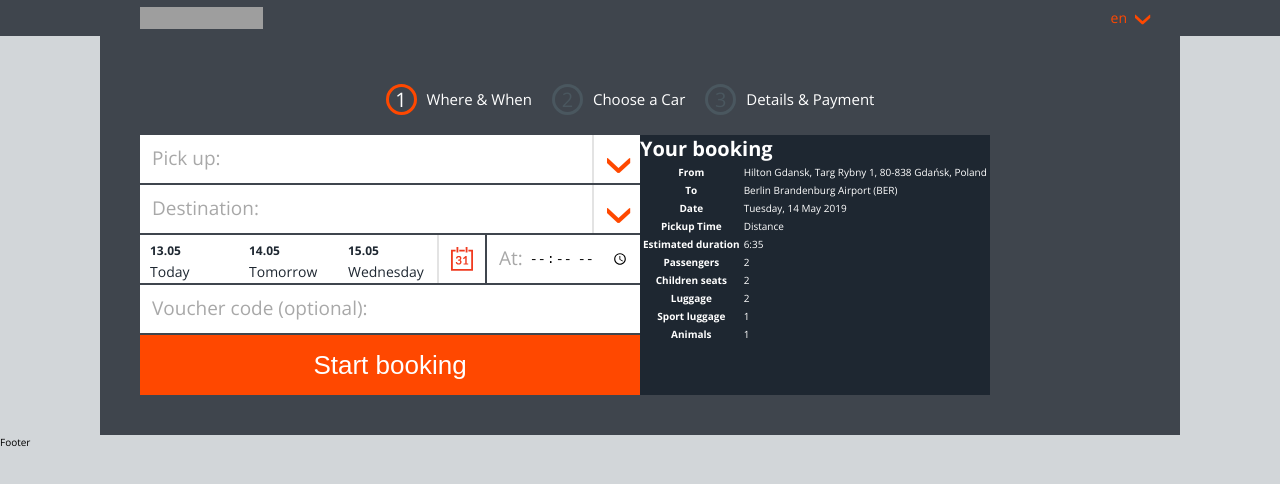
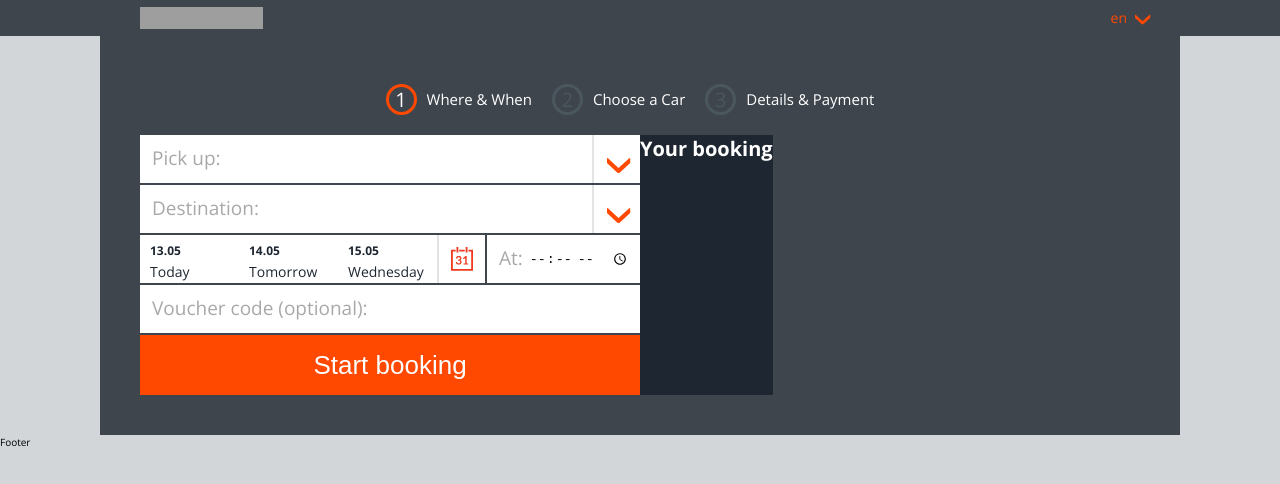
Before and after one commit to iambro/booking-process, a React (Create React App) app: page / in a window 1280 px wide. Shown: the top 484 px of the page. Built offline with nearby package versions, Linux system fonts and the light colour scheme; grey boxes are pictures that could not be loaded.

Commit message:
Add map function to rendering HTML in Summary.js

```diff
--- a/src/components/Summary.js
+++ b/src/components/Summary.js
@@ -1,52 +1,22 @@
 import React from "react";
 
-const Summary = () => {
+const Summary = props => {
+  const summary = Object.keys(props.form).map(item =>
+    props.form[item] !== "" ? (
+      <tr key={item}>
+        <th>From</th>
+        <td>{props.form[item]}</td>
+      </tr>
+    ) : null
+  );
+
   return (
     <div className="summary">
       <div className="summary-info">
         <h1 className="summary-header">Your booking</h1>
         <table className="summary-details">
           <tbody>
-            <tr>
-              <th>From</th>
-              <td>Hilton Gdansk, Targ Rybny 1, 80-838 Gdańsk, Poland</td>
-            </tr>
-            <tr>
-              <th>To</th>
-              <td>Berlin Brandenburg Airport (BER)</td>
-            </tr>
-            <tr>
-              <th>Date</th>
-              <td>Tuesday, 14 May 2019</td>
-            </tr>
-            <tr>
-              <th>Pickup Time</th>
-              <td>Distance</td>
-            </tr>
-            <tr>
-              <th>Estimated duration</th>
-              <td>6:35</td>
-            </tr>
-            <tr>
-              <th>Passengers</th>
-              <td>2</td>
-            </tr>
-            <tr>
-              <th>Children seats</th>
-              <td>2</td>
-            </tr>
-            <tr>
-              <th>Luggage</th>
-              <td>2</td>
-            </tr>
-            <tr>
-              <th>Sport luggage</th>
-              <td>1</td>
-            </tr>
-            <tr>
-              <th>Animals</th>
-              <td>1</td>
-            </tr>
+            {summary}
           </tbody>
         </table>
       </div>
```
